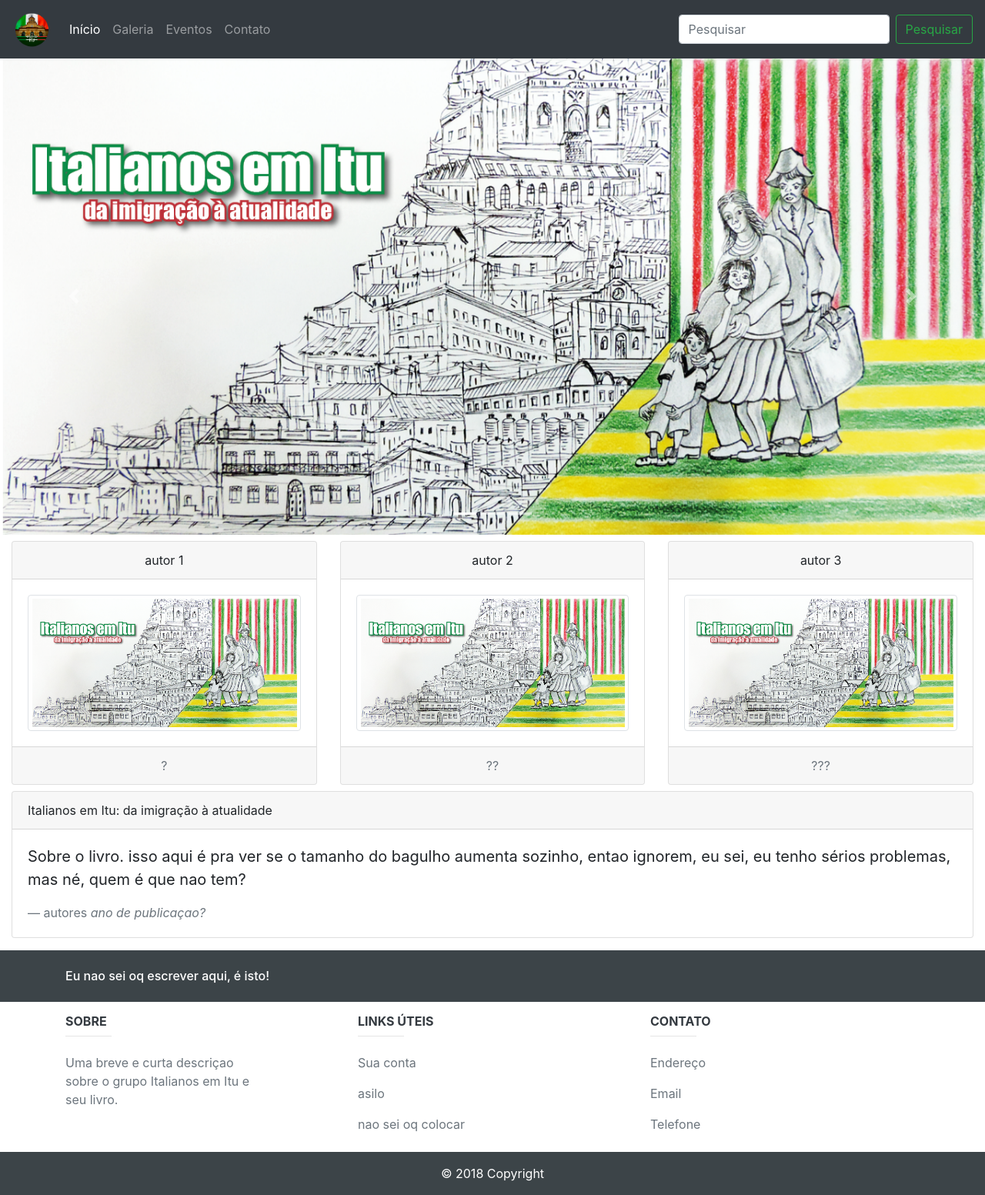
After one commit to EloisaSemH/tcctw, a PHP site: page / in a window 1280 px wide. The commit adds this page. Shown: the whole page at 77% size. Run offline with PHP 8.4, Linux system fonts and the light colour scheme.

Commit message:
atualização

```diff
--- /dev/null
+++ b/index.php
@@ -0,0 +1,23 @@
+<?php
+    @$pag = $_GET['pg'];
+
+    include('pags/cabecalho.php');
+
+    if($pag == 'inicio'){
+        include('pags/inicio.php');
+    }elseif($pag == 'contato'){
+        include('pags/contato.php');
+    }elseif($pag == 'galeria'){
+        include('pags/galeria.php');
+    }elseif($pag == 'login'){
+        include('pags/login.php');
+    }elseif($pag == 'cadastro'){
+        include('pags/cadastro.php');
+    }elseif($pag == 'eventos'){
+        include('pags/eventos.php');
+    }else{
+        include('pags/inicio.php');
+    }
+
+    include('pags/rodape.php');
+?>
--- /dev/null
+++ b/pags/cabecalho.php
@@ -0,0 +1,39 @@
+<!DOCTYPE html>
+<html lang="pt-br">
+  <head>
+    <meta charset="utf-8">
+    <meta http-equiv="X-UA-Compatible" content="IE=edge">
+    <meta name="viewport" content="width=device-width, initial-scale=1">
+    <!-- -->
+    <link rel="stylesheet" href="https://stackpath.bootstrapcdn.com/bootstrap/4.1.1/css/bootstrap.min.css" integrity="sha384-WskhaSGFgHYWDcbwN70/dfYBj47jz9qbsMId/iRN3ewGhXQFZCSftd1LZCfmhktB" crossorigin="anonymous">
+    <title>Italianos em Itu</title>
+  </head>
+  <body>
+        <!-- O bagulho do topo, que pesquisa e tals -->
+        <nav class="navbar navbar-expand-lg navbar-dark bg-dark">
+                <a class="navbar-brand" href="index.php?&pg=inicio"><img src="../img/Logo.png" height="50px" width="50px" alt="Logo"></a>
+                <button class="navbar-toggler" type="button" data-toggle="collapse" data-target="#navbarTogglerDemo02" aria-controls="navbarTogglerDemo02" aria-expanded="false" aria-label="Toggle navigation">
+                  <span class="navbar-toggler-icon"></span>
+                </button>
+
+                <div class="collapse navbar-collapse" id="navbarTogglerDemo02">
+                  <ul class="navbar-nav mr-auto mt-2 mt-lg-0">
+                    <li class="nav-item active mx-auto">
+                        <a class="nav-link" href="index.php?&pg=inicio">Início <span class="sr-only">(current)</span></a>
+                    </li>
+                    <li class="nav-item mx-auto">
+                         <a class="nav-link" href="index.php?&pg=galeria">Galeria</a>
+                    </li>
+                    <li class="nav-item mx-auto">
+                        <a class="nav-link" href="index.php?&pg=eventos">Eventos</a>
+                    </li>
+                    <li class="nav-item mx-auto">
+                        <a class="nav-link" href="index.php?&pg=contato">Contato</a>
+                    </li>
+                  </ul>
+                  <form class="form-inline my-2 my-lg-0">
+                    <input class="form-control mr-sm-2" type="search" placeholder="Pesquisar">
+                    <button class="btn btn-outline-success my-2 my-sm-0 mx-auto" type="submit">Pesquisar</button>
+                  </form>
+                </div>
+              </nav>
--- a/arquivo do tcc com bootstrap/pags/cadastro.php
+++ b/pags/cadastro.php
@@ -1,4 +1,4 @@
-  <body>
+
         <div class="container mt-4">
                 <div class="row">
                     <div class="col-md-12">
--- a/arquivo do tcc com bootstrap/pags/galeria.php
+++ b/pags/galeria.php
@@ -1,5 +1,3 @@
-
-  <body>
         <div class="container-fluid mt-2">
             <div class="container">
                 <div class="row">
--- a/arquivo do tcc com bootstrap/pags/inicio.php
+++ b/pags/inicio.php
@@ -1,33 +1,3 @@
-  <body>
-        <!-- O bagulho do topo, que pesquisa e tals -->
-        <nav class="navbar navbar-expand-lg navbar-dark bg-dark">
-                <a class="navbar-brand" href="projeto tcc.html"><img src="../img/Logo.png" height="50px" width="50px" alt="Logo"></a>
-                <button class="navbar-toggler" type="button" data-toggle="collapse" data-target="#navbarTogglerDemo02" aria-controls="navbarTogglerDemo02" aria-expanded="false" aria-label="Toggle navigation">
-                  <span class="navbar-toggler-icon"></span>
-                </button>
-
-                <div class="collapse navbar-collapse" id="navbarTogglerDemo02">
-                  <ul class="navbar-nav mr-auto mt-2 mt-lg-0">
-                    <li class="nav-item active mx-auto">
-                        <a class="nav-link" href="projeto tcc.html">Início <span class="sr-only">(current)</span></a>
-                    </li>
-                    <li class="nav-item mx-auto">
-                         <a class="nav-link" href="#">Galeria</a>
-                    </li>
-                    <li class="nav-item mx-auto">
-                        <a class="nav-link" href="#">Eventos</a>
-                    </li>
-                    <li class="nav-item mx-auto">
-                        <a class="nav-link" href="#">Contato</a>
-                    </li>
-                  </ul>
-                  <form class="form-inline my-2 my-lg-0">
-                    <input class="form-control mr-sm-2" type="search" placeholder="Pesquisar">
-                    <button class="btn btn-outline-success my-2 my-sm-0 mx-auto" type="submit">Pesquisar</button>
-                  </form>
-                </div>
-              </nav>
-
     <!-- Os slides -->
     <div id="carouselExampleIndicators" class="carousel slide" data-ride="carousel">
             <ol class="carousel-indicators">
--- a/arquivo do tcc com bootstrap/pags/login.php
+++ b/pags/login.php
@@ -1,4 +1,3 @@
-  <body>
         <div class="container mt-4">
                 <div class="row">
                     <div class="col-md-12">
```
Also changed, not shown: arquivo do tcc com bootstrap/pags/cabecalho.php (deleted, +0 -10 lines), img/Italianos em Itu.png (renamed from arquivo do tcc com bootstrap/img/Italianos em Itu.png), img/Logo.jpeg (renamed from arquivo do tcc com bootstrap/img/Logo.jpeg), img/Logo.png (renamed from arquivo do tcc com bootstrap/img/Logo.png), img/galeria/teste.jpg (renamed from arquivo do tcc com bootstrap/img/galeria/teste.jpg), pags/rodape.php (renamed from arquivo do tcc com bootstrap/pags/rodape.php).
